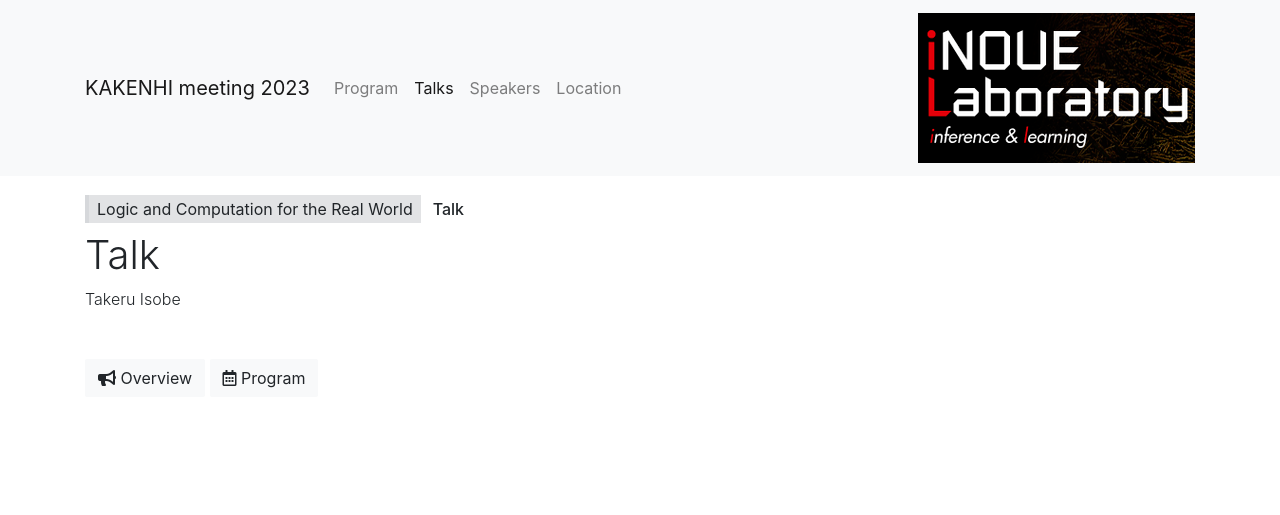
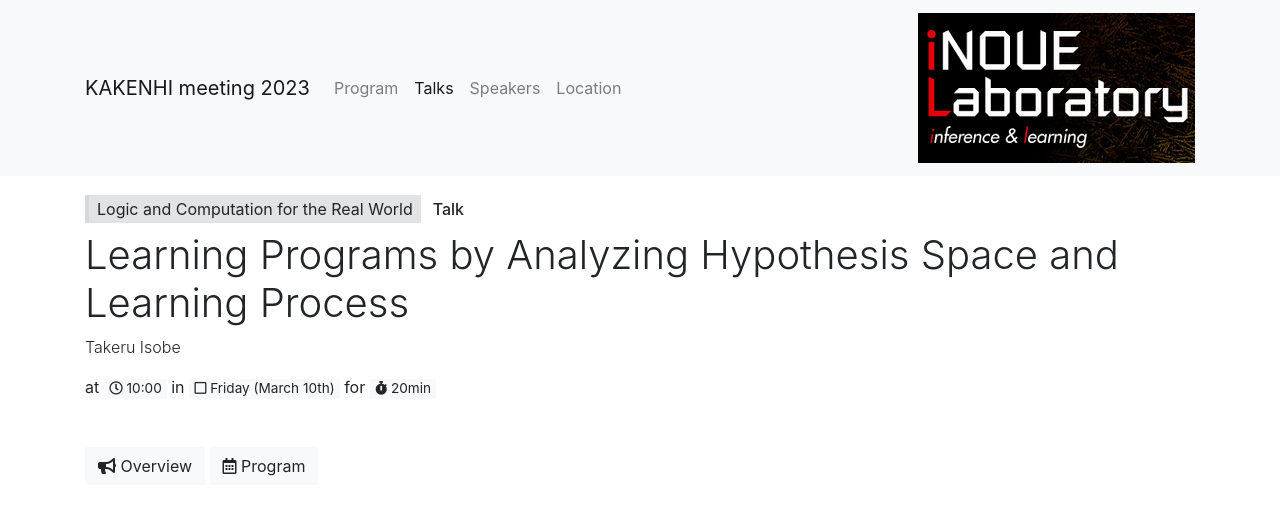
Before and after one commit to il-nii/kakenhi, a Jekyll site: the page built from _talks/isobe.md, in a window 1280 px wide. Shown: the top 515 px of the page. Built offline with Jekyll 4.4.1, drawn with Linux system fonts in a browser that asks for light colours.

Commit message:
fixed titles 4

```diff
--- a/_data/program.yml
+++ b/_data/program.yml
@@ -47,7 +47,7 @@ days:
       - name: "Multi-Source Transfer Learning using Attention-Based Fusion of Multiple CNN Models"
         time_start: '9:45'
         time_end: '10:05'
-      - name: Takeru Isobe
+      - name: Learning Programs by Analyzing Hypothesis Space and Learning Process
         time_start: '10:05'
         time_end: '10:25'
       - name: Applying ASP Modulo Theories to Inductive Logic Programming
--- a/_talks/isobe.md
+++ b/_talks/isobe.md
@@ -1,5 +1,5 @@
 ---
-name: Talk
+name: Learning Programs by Analyzing Hypothesis Space and Learning Process
 speakers:
   - Takeru Isobe
 categories:
```
